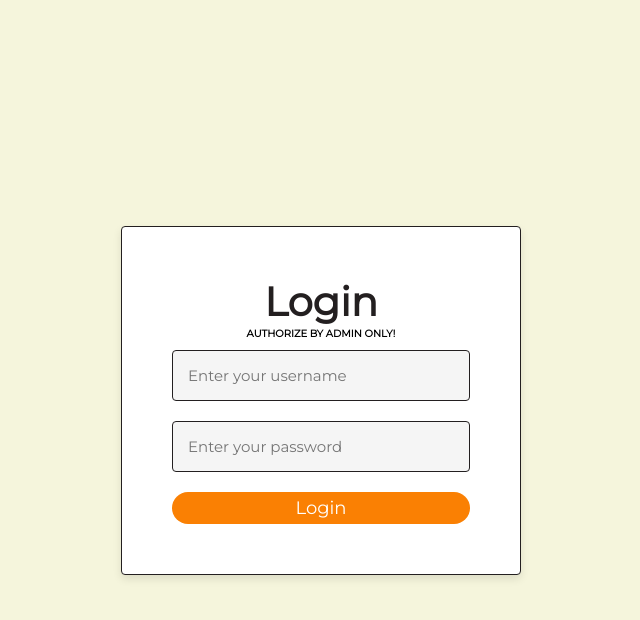
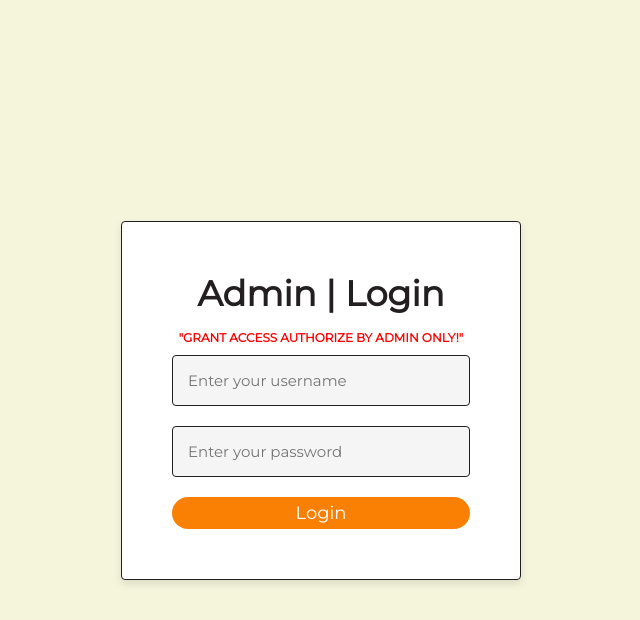
Before and after one commit to russcuevas/foodordersystem, a PHP site: page /admin/admin_login.php in a window 1280 px wide. Shown: the top 620 px of the page, without its empty margins (319-959 px from the left). Run offline with PHP 8.4, Linux system fonts and the light colour scheme; some libraries are stand-ins or nearby versions.

Commit message:
19 - 20 recheck

```diff
--- a/admin/admin_login.php
+++ b/admin/admin_login.php
@@ -1,23 +1,23 @@
 <?php
 
 // INCLUDING CONNECTION TO DATABASE
-
 include '../components/connect.php';
 
 // SESSION
-
 session_start();
 if(isset($_SESSION['admin_id'])){
    header('location:dashboard.php');
 }
 
 // LOGIN QUERIES
+if(isset($_POST['submit'])){
 
-   if(isset($_POST['submit'])){
+   $name = $_POST['name'];
+   $pass = sha1($_POST['pass']);
 
-      $name = $_POST['name'];
-      $pass = sha1($_POST['pass']);
-
+   if(empty($name) || empty($pass)){
+      $message[] = 'PLEASE ENTER USERNAME AND PASSWORD FIRST!';
+   }else{
       $select_admin = $conn->prepare("SELECT * FROM `admin` WHERE name = ? AND password = ?");
       $select_admin->execute([$name, $pass]);
 
@@ -28,10 +28,12 @@ if(isset($_SESSION['admin_id'])){
       }else{
          $message[] = 'INCORRECT USERNAME OR PASSWORD!';
       }
-
    }
 
-   ?>
+}
+
+?>
+
 
 <!-- LOGIN PAGE -->
 
@@ -71,8 +73,8 @@ if(isset($message)){
 
 <section class="form-container">
     <form action="" method="POST">
-        <h3>Login</h3>
-        <h4>AUTHORIZE BY ADMIN ONLY!</h4>
+        <h3 style="font-size : 35px;">Admin | Login</h3>
+        <h4 style="color: red; margin-top: 15px; font-size: 12px;">"GRANT ACCESS AUTHORIZE BY ADMIN ONLY!"</h4>
         <input type="text" class="box" name="name" placeholder ="Enter your username" oninput="this.value = this.value.replace(/\s/g, '')">
         <input type="password" class="box" name="pass" placeholder ="Enter your password" oninput="this.value = this.value.replace(/\s/g, '')">
         <input type="submit" class="btn" name="submit" value="Login">
--- a/admin/update_profile.php
+++ b/admin/update_profile.php
@@ -63,7 +63,7 @@ if(isset($_POST['submit'])){
 <section class="form-container">
 
    <form action="" method="POST">
-      <h3>Update Profile</h3>
+      <h3 style="margin-bottom: 15px;">Update Profile</h3>
       <input type="password" name="old_pass" required placeholder="Enter your old password" class="box" oninput="this.value = this.value.replace(/\s/g, '')">
       <input type="password" name="new_pass" required placeholder="Enter your new password" class="box" oninput="this.value = this.value.replace(/\s/g, '')">
       <input type="password" name="confirm_pass" required placeholder="Confirm your new password" class="box" oninput="this.value = this.value.replace(/\s/g, '')">
```
